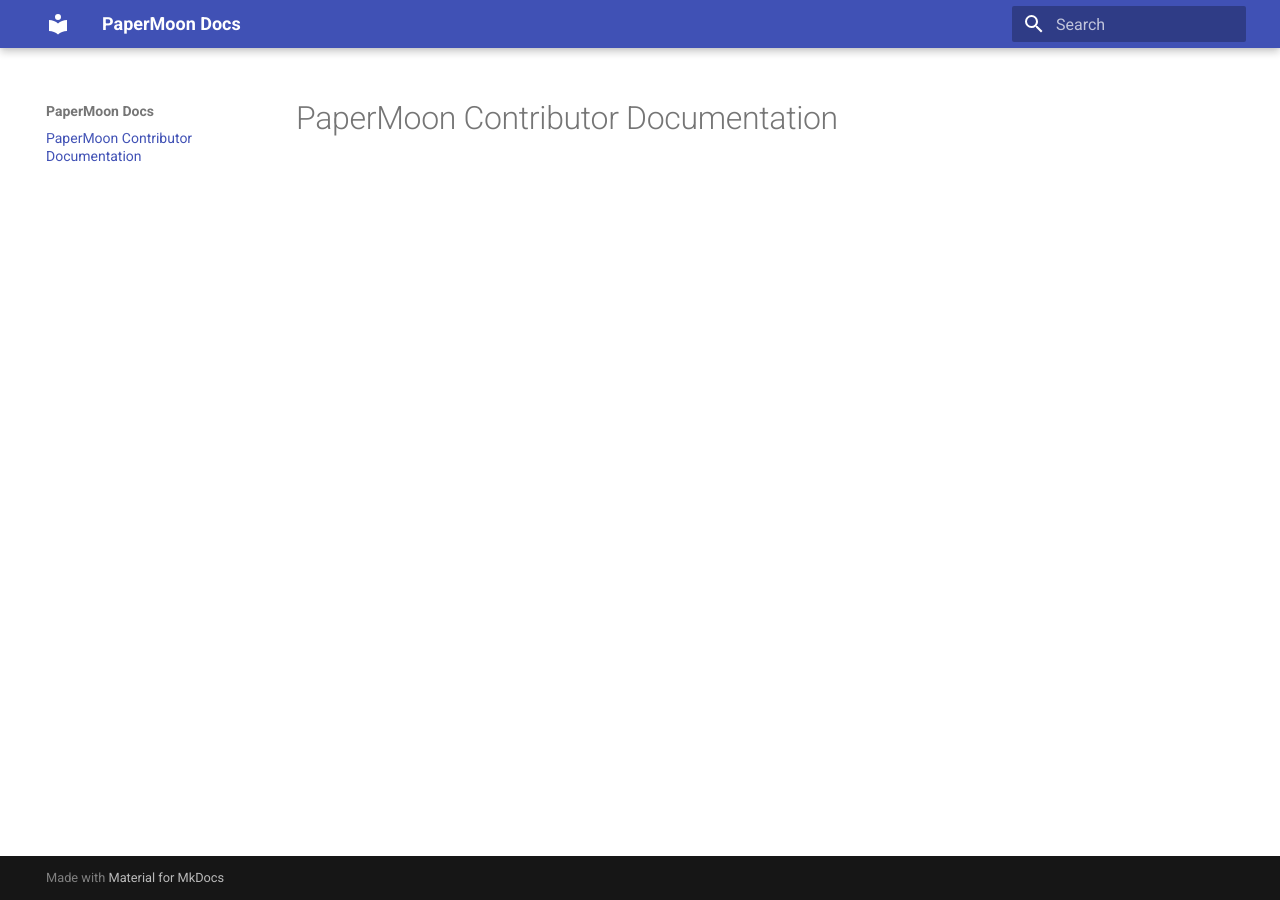
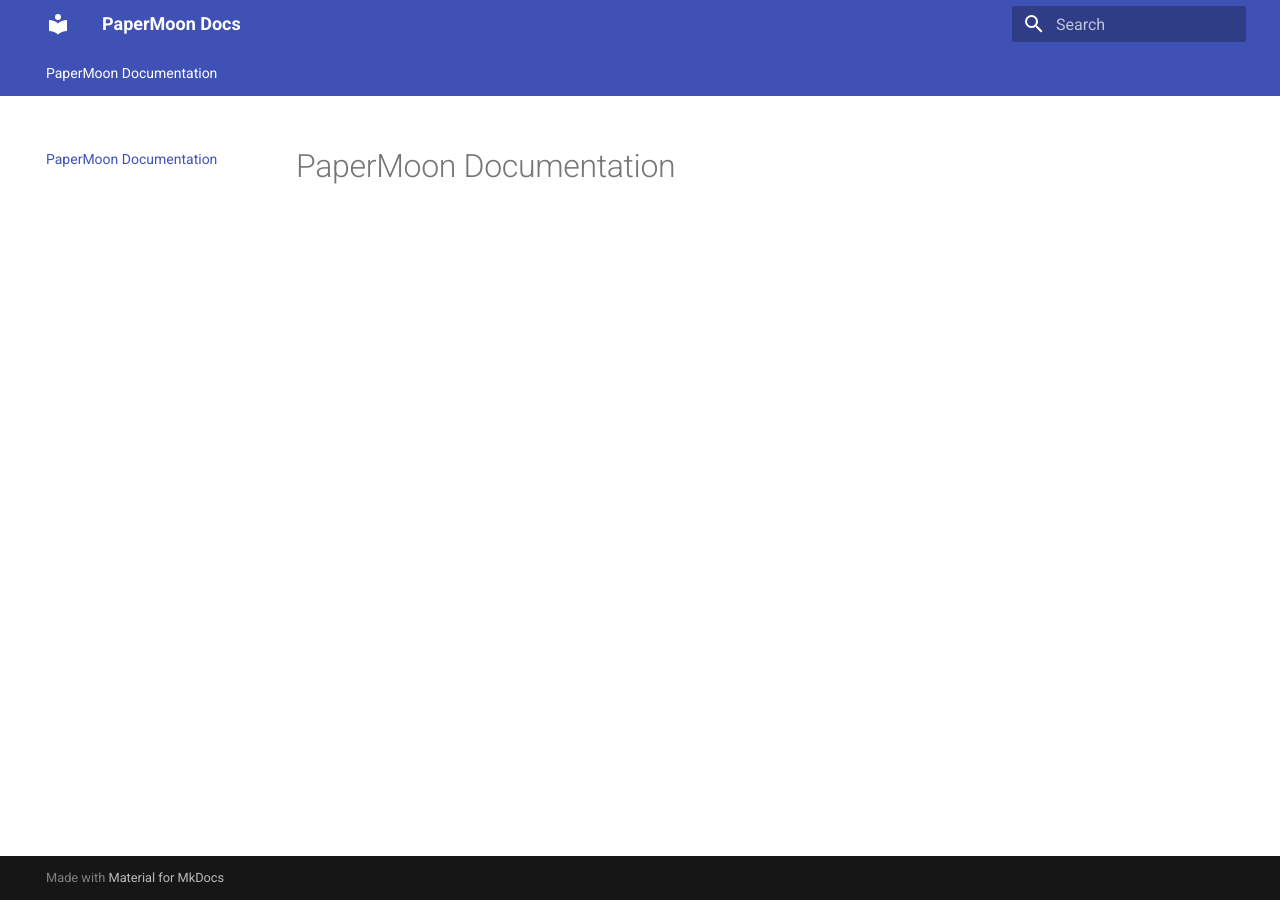
Before and after one commit to papermoonio/papermoonio.github.io, an MkDocs documentation site: the page built from papermoon-docs/index.md, in a window 1280 px wide. Built offline with MkDocs 1.6.1 and Material for MkDocs 9.7.7, drawn with Linux system fonts in a browser that asks for light colours.

Commit message:
adds stylesheets, enables nav tabs

```diff
--- a/mkdocs.yml
+++ b/mkdocs.yml
@@ -3,3 +3,8 @@ site_name: PaperMoon Docs
 docs_dir: papermoon-docs
 theme:
   name: material
+  custom_dir: material-overrides
+  features:
+    - navigation.tabs
+extra_css:
+  - stylesheets/extra.css
--- a/papermoon-docs/index.md
+++ b/papermoon-docs/index.md
@@ -1 +1 @@
-# PaperMoon Contributor Documentation
+# PaperMoon Documentation
```
Also changed, not shown: material-overrides/assets/stylesheets/extra.css (added), material-overrides/assets/stylesheets/papermoon.css (added), 1 other file.
